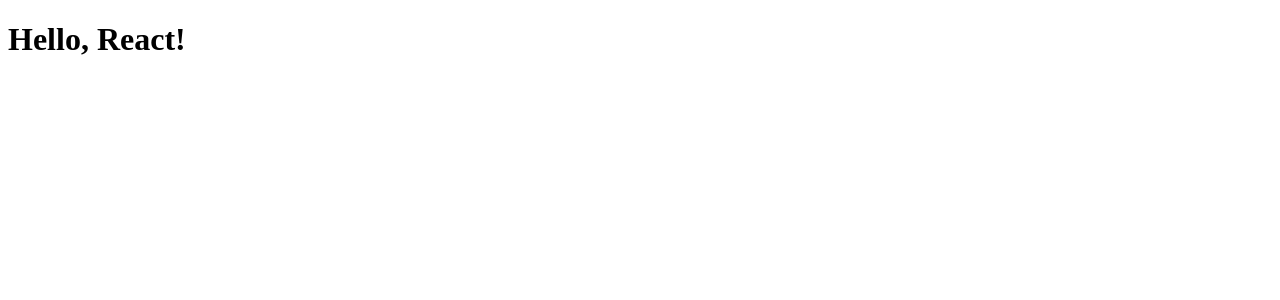
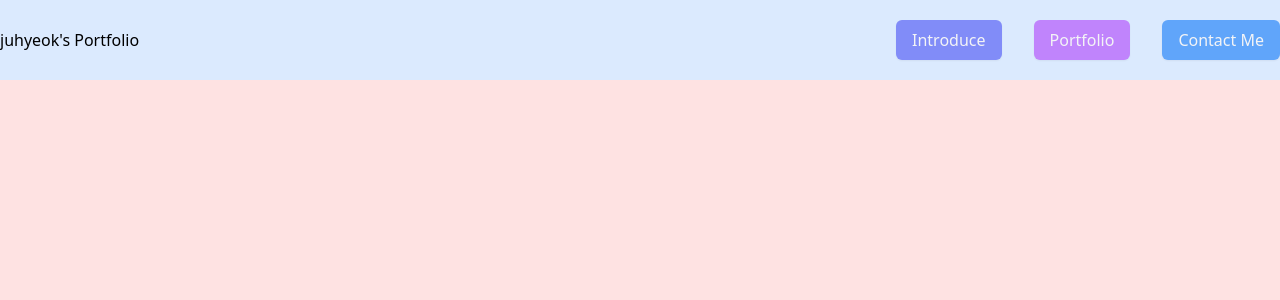
Before and after one commit to ljhmd00/techit-first-react-app, a React (Create React App) app: page / in a window 1280 px wide. Shown: the top 300 px of the page. Built offline with nearby package versions, Linux system fonts and the light colour scheme.

Commit message:
add Header

```diff
--- a/package.json
+++ b/package.json
@@ -34,5 +34,8 @@
       "last 1 firefox version",
       "last 1 safari version"
     ]
+  },
+  "devDependencies": {
+    "tailwindcss": "^3.3.0"
   }
 }
--- a/src/App.js
+++ /dev/null
@@ -1,9 +0,0 @@
-function App() {
-    return (
-        <div>
-            <h1>Hello, React!</h1>
-        </div>
-    );
-}
-
-export default App;
--- /dev/null
+++ b/src/App.jsx
@@ -0,0 +1,23 @@
+// import youtube from "./images/youtube.png";
+
+function App() {
+    return (
+        <div className="bg-red-100 min-h-screen">
+            <header className="bg-blue-100 h-12 md:h-20">
+                <div className="max-w-screen-xl mx-auto h-full flex justify-between items-center">
+                    <div>juhyeok's Portfolio</div>
+                    {/* <div>
+                        <img className="w-20" src={youtube} alt="youtube" />
+                    </div> */}
+                    <ul className="flex gap-2 md:gap-8 text-xs sm:text-sm md:text-base">
+                        <li className="bg-indigo-400 btn-style">Introduce</li>
+                        <li className="bg-purple-400 btn-style">Portfolio</li>
+                        <li className="bg-blue-400 btn-style">Contact Me</li>
+                    </ul>
+                </div>
+            </header>
+        </div>
+    );
+}
+
+export default App;
--- /dev/null
+++ b/src/index.css
@@ -0,0 +1,9 @@
+@tailwind base;
+@tailwind components;
+@tailwind utilities;
+
+@layer components {
+    .btn-style {
+        @apply px-4 py-2 rounded-md text-gray-100 shadow-sm cursor-pointer;
+    }
+}
--- a/src/index.js
+++ b/src/index.js
@@ -2,6 +2,8 @@
 import ReactDOM from "react-dom/client";
 import App from "./App";
 import reportWebVitals from "./reportWebVitals";
+
+import "./index.css";
 
 const root = ReactDOM.createRoot(document.getElementById("root"));
 root.render(
--- /dev/null
+++ b/tailwind.config.js
@@ -0,0 +1,8 @@
+/** @type {import('tailwindcss').Config} */
+module.exports = {
+    content: ["./src/**/*.{js,jsx,ts,tsx}"],
+    theme: {
+        extend: {},
+    },
+    plugins: [],
+};
```
Also changed, not shown: src/images/yotube.png (added), 1 other file (tests, documents, lock files or other folders).
